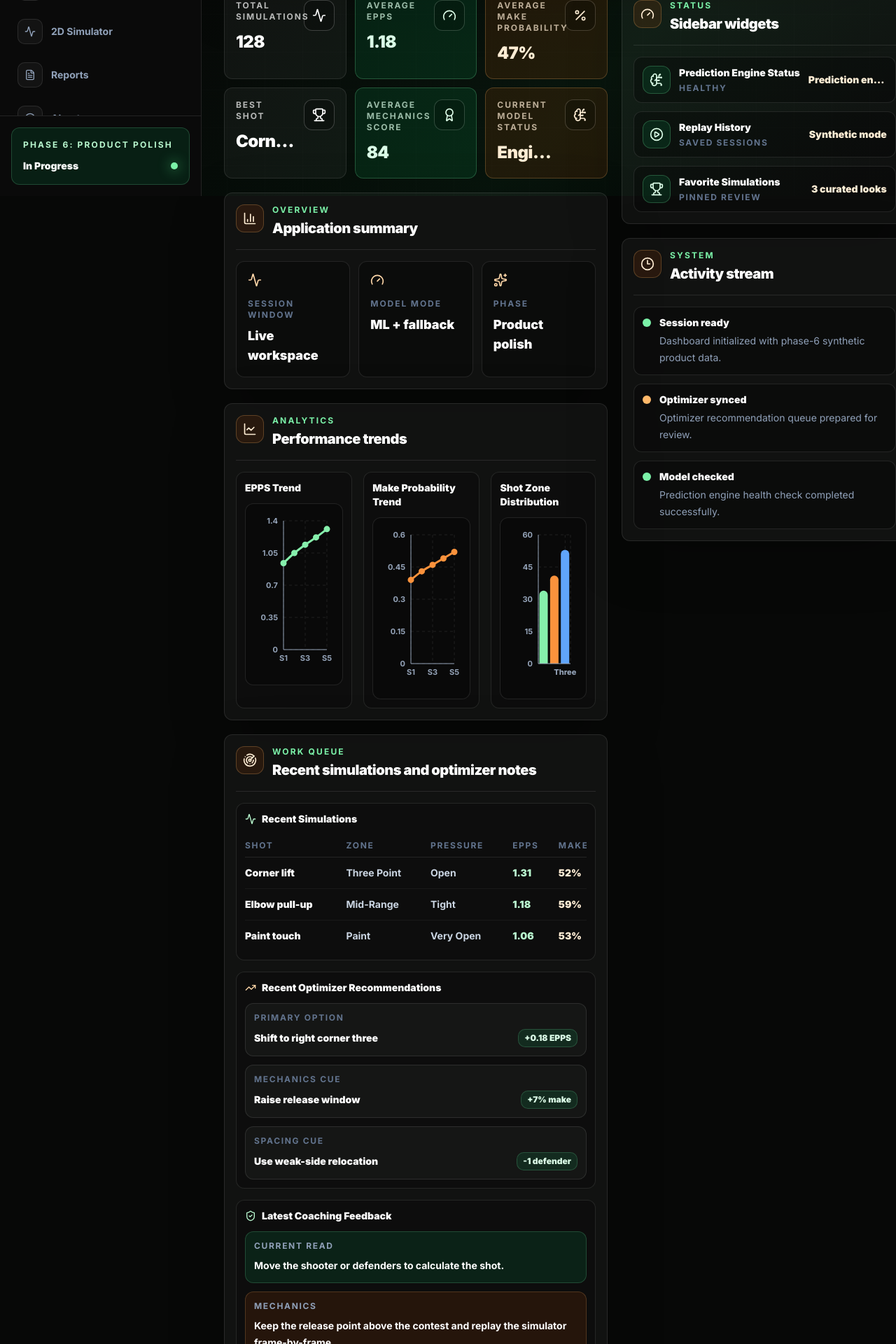
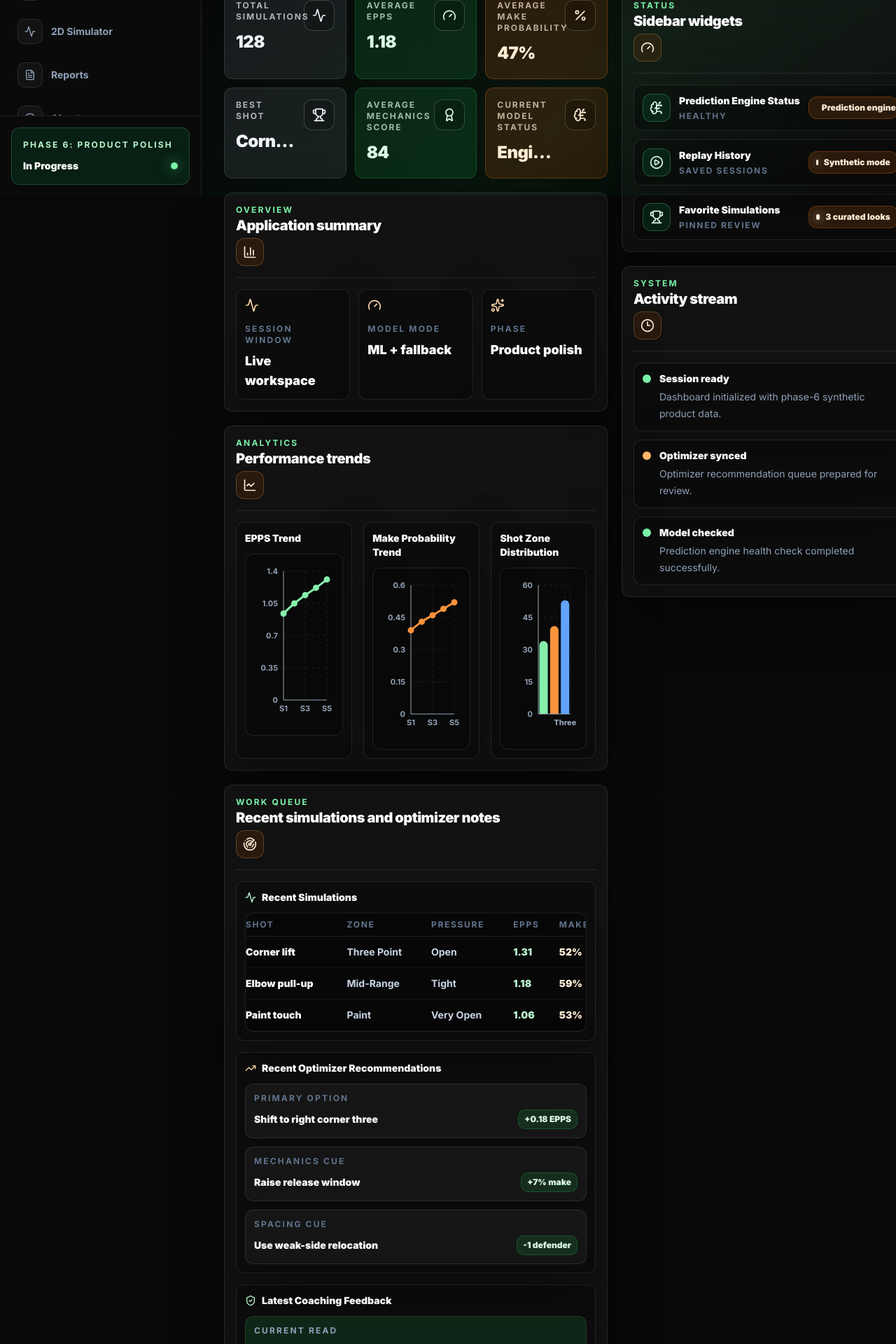
Before and after one commit to Rabin935/shot-optimizing-engine, a Next.js app in the folder frontend/: page /dashboard in a window 1280 px wide. Shown: the part 520-2440 px from the top of the page at 70% size. Built offline with nearby package versions, Linux system fonts and the light colour scheme.

Commit message:
refactor: replace duplicated styles across pages

```diff
--- a/frontend/components/charts/FilterBar.tsx
+++ b/frontend/components/charts/FilterBar.tsx
@@ -1,6 +1,7 @@
 "use client";
 
 import type { ReactNode } from "react";
+import { Card, Eyebrow } from "@/components/ui";
 
 type FilterBarProps = {
   children: ReactNode;
@@ -8,15 +9,13 @@ type FilterBarProps = {
 };
 
 export function FilterBar({ children, title = "Filters" }: FilterBarProps) {
-  // FilterBar provides the reusable layout; A9 wires it to persistent filters.
+  // FilterBar uses the design-system card shell for every analytics page.
   return (
-    <section className="rounded-lg border border-white/10 bg-black/30 p-4">
+    <Card padding="sm">
       <div className="flex flex-col gap-3 sm:flex-row sm:items-center sm:justify-between">
-        <p className="text-xs font-bold uppercase tracking-[0.18em] text-slate-400">
-          {title}
-        </p>
+        <Eyebrow className="text-slate-400">{title}</Eyebrow>
         <div className="flex flex-wrap items-center gap-2">{children}</div>
       </div>
-    </section>
+    </Card>
   );
 }
--- a/frontend/components/dashboard/DashboardHome.tsx
+++ b/frontend/components/dashboard/DashboardHome.tsx
@@ -34,6 +34,19 @@ import {
   YAxis,
 } from "recharts";
 import { ChartContainer } from "@/components/charts";
+import {
+  Badge,
+  Card,
+  CardHeader,
+  DataTable,
+  Eyebrow,
+  Heading,
+  StatusChip,
+  TableCell,
+  TableHead,
+  Text,
+} from "@/components/ui";
+import { cx, toneClasses } from "@/lib/design-system";
 import { useShotStore } from "@/store/useShotStore";
 
 type QuickAction = {
@@ -281,14 +294,15 @@ type DashboardStat = {
 
 function DashboardStatCard({ card }: { card: DashboardStat }) {
   const Icon = card.icon;
-  const toneClasses = {
-    green: "border-green-300/25 bg-green-400/10 text-green-100",
-    neutral: "border-white/10 bg-white/[0.045] text-white",
-    orange: "border-orange-300/25 bg-orange-500/10 text-orange-100",
+  const mappedTone = {
+    green: toneClasses.success,
+    neutral: toneClasses.neutral,
+    orange: toneClasses.primary,
   };
+  const tone = mappedTone[card.tone];
 
   return (
-    <article className={`rounded-lg border p-4 ${toneClasses[card.tone]}`}>
+    <article className={cx("rounded-lg border p-4", tone.border, tone.soft, tone.text)}>
       <div className="flex min-h-24 items-start justify-between gap-3">
         <div className="min-w-0">
           <p className="text-xs font-bold uppercase tracking-[0.16em] opacity-70">
@@ -319,22 +333,18 @@ function SectionFrame({
 }) {
   // SectionFrame provides consistent density, borders, and labels across panels.
   return (
-    <section className="rounded-lg border border-white/10 bg-white/[0.045] p-4 shadow-[0_24px_80px_rgba(0,0,0,0.22)]">
-      <div className="mb-4 flex items-start gap-3 border-b border-white/10 pb-4">
+    <Card>
+      <CardHeader
+        eyebrow={eyebrow}
+        title={title}
+        className="flex-row items-start justify-start"
+      >
         <span className="grid size-10 shrink-0 place-items-center rounded-lg border border-orange-300/25 bg-orange-500/10 text-orange-100">
           <Icon className="size-5" />
         </span>
-        <div className="min-w-0">
-          <p className="text-xs font-bold uppercase tracking-[0.18em] text-green-300">
-            {eyebrow}
-          </p>
-          <h2 className="mt-1 text-xl font-black tracking-tight text-white">
-            {title}
-          </h2>
-        </div>
-      </div>
+      </CardHeader>
       {children}
-    </section>
+    </Card>
   );
 }
 
@@ -348,13 +358,11 @@ function OverviewTile({
   value: string;
 }) {
   return (
-    <article className="rounded-lg border border-white/10 bg-black/30 p-4">
+    <Card padding="sm" className="bg-panel-muted">
       <Icon className="size-5 text-orange-200" />
-      <p className="mt-4 text-xs font-bold uppercase tracking-[0.16em] text-slate-500">
-        {label}
-      </p>
-      <p className="mt-2 text-lg font-black text-white">{value}</p>
-    </article>
+      <Eyebrow className="mt-4 text-slate-500">{label}</Eyebrow>
+      <Heading className="mt-2 text-lg" level={3}>{value}</Heading>
+    </Card>
   );
 }
 
@@ -451,17 +459,13 @@ function DashboardCharts({
 
 function RecentSimulationsTable({ rows }: { rows: RecentSimulationRow[] }) {
   return (
-    <article className="min-w-0 rounded-lg border border-white/10 bg-black/25 p-3">
+    <Card padding="sm" className="min-w-0 bg-panel-muted">
       <div className="mb-3 flex items-center gap-2">
         <Activity className="size-4 text-green-200" />
-        <h3 className="text-sm font-black text-white">Recent Simulations</h3>
+        <Heading className="text-sm" level={3}>Recent Simulations</Heading>
       </div>
-      <div className="overflow-x-auto">
-        <table
-          aria-label="Recent simulations"
-          className="w-full min-w-[640px] text-left text-sm"
-        >
-          <thead className="text-xs font-bold uppercase tracking-[0.14em] text-slate-500">
+      <DataTable aria-label="Recent simulations">
+          <TableHead>
             <tr className="border-b border-white/10">
               <th className="py-2 pr-3">Shot</th>
               <th className="py-2 pr-3">Zone</th>
@@ -470,78 +474,62 @@ function RecentSimulationsTable({ rows }: { rows: RecentSimulationRow[] }) {
               <th className="py-2 pr-3">Make</th>
               <th className="py-2">Mechanics</th>
             </tr>
-          </thead>
+          </TableHead>
           <tbody>
             {rows.map((row) => (
               <tr key={`${row.shot}-${row.zone}`} className="border-b border-white/5 last:border-0">
-                <td className="py-3 pr-3 font-black text-white">{row.shot}</td>
-                <td className="py-3 pr-3 font-bold text-slate-300">{row.zone}</td>
-                <td className="py-3 pr-3 font-bold text-slate-300">{row.pressure}</td>
-                <td className="py-3 pr-3 font-black text-green-200">{row.epps}</td>
-                <td className="py-3 pr-3 font-black text-orange-100">{row.makeProbability}</td>
-                <td className="py-3 font-black text-white">{row.mechanics}</td>
+                <TableCell className="font-black text-white">{row.shot}</TableCell>
+                <TableCell className="font-bold text-slate-300">{row.zone}</TableCell>
+                <TableCell className="font-bold text-slate-300">{row.pressure}</TableCell>
+                <TableCell className="font-black text-green-200">{row.epps}</TableCell>
+                <TableCell className="font-black text-orange-100">{row.makeProbability}</TableCell>
+                <TableCell className="font-black text-white">{row.mechanics}</TableCell>
               </tr>
             ))}
           </tbody>
-        </table>
-      </div>
-    </article>
+      </DataTable>
+    </Card>
   );
 }
 
 function OptimizerRecommendations({ rows }: { rows: RecommendationRow[] }) {
   return (
-    <article className="rounded-lg border border-white/10 bg-black/25 p-3">
+    <Card padding="sm" className="bg-panel-muted">
       <div className="mb-3 flex items-center gap-2">
         <TrendingUp className="size-4 text-orange-200" />
-        <h3 className="text-sm font-black text-white">Recent Optimizer Recommendations</h3>
+        <Heading className="text-sm" level={3}>Recent Optimizer Recommendations</Heading>
       </div>
       <div className="grid gap-3">
         {rows.map((row) => (
-          <div key={row.label} className="rounded-lg border border-white/10 bg-white/[0.04] p-3">
-            <p className="text-xs font-bold uppercase tracking-[0.14em] text-slate-500">
-              {row.label}
-            </p>
+          <Card key={row.label} padding="sm">
+            <Eyebrow className="text-slate-500">{row.label}</Eyebrow>
             <div className="mt-2 flex items-center justify-between gap-3">
               <p className="text-sm font-black text-white">{row.value}</p>
-              <p className="rounded-md border border-green-300/20 bg-green-400/10 px-2 py-1 text-xs font-black text-green-100">
-                {row.delta}
-              </p>
+              <Badge tone="success">{row.delta}</Badge>
             </div>
-          </div>
+          </Card>
         ))}
       </div>
-    </article>
+    </Card>
   );
 }
 
 function CoachingFeedback({ rows }: { rows: CoachingRow[] }) {
   return (
-    <article className="rounded-lg border border-white/10 bg-black/25 p-3">
+    <Card padding="sm" className="bg-panel-muted">
       <div className="mb-3 flex items-center gap-2">
         <ShieldCheck className="size-4 text-green-200" />
-        <h3 className="text-sm font-black text-white">Latest Coaching Feedback</h3>
+        <Heading className="text-sm" level={3}>Latest Coaching Feedback</Heading>
       </div>
       <div className="grid gap-3">
         {rows.map((row) => (
-          <div
-            key={row.label}
-            className={`rounded-lg border p-3 ${
-              row.tone === "green"
-                ? "border-green-300/20 bg-green-400/10"
-                : "border-orange-300/20 bg-orange-500/10"
-            }`}
-          >
-            <p className="text-xs font-bold uppercase tracking-[0.14em] text-slate-400">
-              {row.label}
-            </p>
-            <p className="mt-2 text-sm font-bold leading-6 text-white">
-              {row.message}
-            </p>
-          </div>
+          <Card key={row.label} padding="sm" className={row.tone === "green" ? "bg-success-soft" : "bg-primary-soft"}>
+            <Eyebrow className="text-slate-400">{row.label}</Eyebrow>
+            <Text className="mt-2 font-bold text-white">{row.message}</Text>
+          </Card>
         ))}
       </div>
-    </article>
+    </Card>
   );
 }
 
@@ -590,21 +578,19 @@ function BottomOperationsSection({
 
 function SystemInfoRow({ label, value }: { label: string; value: string }) {
   return (
-    <div className="flex min-h-12 items-center justify-between gap-3 rounded-lg border border-white/10 bg-black/30 px-3 py-2">
-      <span className="text-xs font-bold uppercase tracking-[0.14em] text-slate-500">
-        {label}
-      </span>
+    <Card padding="sm" className="flex min-h-12 items-center justify-between gap-3 bg-panel-muted">
+      <Eyebrow className="text-slate-500">{label}</Eyebrow>
       <span className="text-right text-sm font-black text-white">{value}</span>
-    </div>
+    </Card>
   );
 }
 
 function ChartPanel({ children, title }: { children: ReactNode; title: string }) {
   return (
-    <article className="min-w-0 rounded-lg border border-white/10 bg-black/25 p-3">
-      <h3 className="mb-3 text-sm font-black text-white">{title}</h3>
+    <Card padding="sm" className="min-w-0 bg-panel-muted">
+      <Heading className="mb-3 text-sm" level={3}>{title}</Heading>
       {children}
-    </article>
+    </Card>
   );
 }
 
@@ -664,7 +650,7 @@ function WidgetRow({
   value: string;
 }) {
   return (
-    <article className="flex items-center gap-3 rounded-lg border border-white/10 bg-black/30 p-3">
+    <Card padding="sm" className="flex items-center gap-3 bg-panel-muted">
       <span className="grid size-10 shrink-0 place-items-center rounded-lg border border-green-300/25 bg-green-400/10 text-green-100">
         <Icon className="size-5" />
       </span>
@@ -674,10 +660,10 @@ function WidgetRow({
           {meta}
         </p>
       </div>
-      <p className="ml-auto max-w-28 truncate text-right text-sm font-black text-orange-100">
+      <StatusChip className="ml-auto max-w-32 truncate" tone="primary">
         {value}
-      </p>
-    </article>
+      </StatusChip>
+    </Card>
   );
 }
 
@@ -685,9 +671,10 @@ function ActivityTimeline({ rows }: { rows: ActivityRow[] }) {
   return (
     <div className="grid gap-3">
       {rows.map((row) => (
-        <article
+        <Card
+          padding="sm"
           key={`${row.label}-${row.description}`}
-          className="relative rounded-lg border border-white/10 bg-black/30 p-3 pl-9"
+          className="relative bg-panel-muted pl-9"
         >
           <span
             className={`absolute left-3 top-4 size-3 rounded-full ${
@@ -698,7 +685,7 @@ function ActivityTimeline({ rows }: { rows: ActivityRow[] }) {
           <p className="mt-1 text-sm leading-6 text-slate-400">
             {row.description}
           </p>
-        </article>
+        </Card>
       ))}
     </div>
   );
```
Also changed, not shown: frontend/components/analytics/GlobalAnalyticsFilterBar.tsx (+17 -16 lines).
